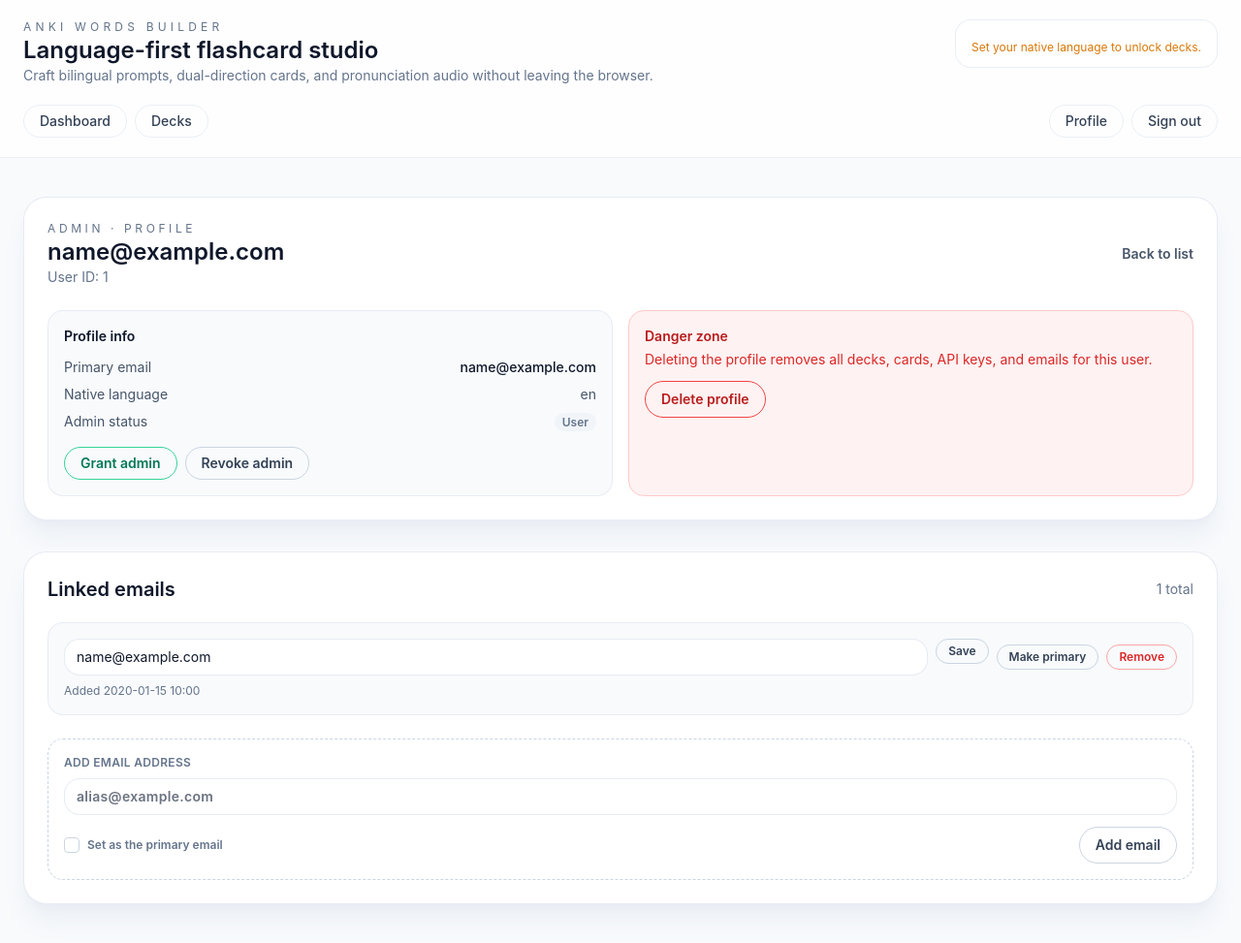
After one commit to ambrustorok/anki-words-builder, a FastAPI app: template src/templates/admin/user_detail.html in a window 1280 px wide. The commit adds this page. Shown: the whole page at 97% size. Run offline with FastAPI, Linux system fonts and the light colour scheme; the template is opened without the code that fills it: most values are stand-ins (such as "Sample title", 1, 10 or a date in 2020); some libraries are stand-ins or nearby versions.

Commit message:
Add admin role management and UI

```diff
--- a/src/app.py
+++ b/src/app.py
@@ -20,6 +20,7 @@ from .services import decks as deck_service
 from .services import generation as generation_service
 from .services import exporter as export_service
 from .services import users as user_service
+from .utils.admins import get_auto_admin_emails
 
 load_dotenv()
 
@@ -31,8 +32,9 @@ static_dir = BASE_DIR / "static"
 if static_dir.exists():
     app.mount("/static", StaticFiles(directory=str(static_dir)), name="static")
 
-LOCAL_USER_EMAIL = os.getenv("LOCAL_USER_EMAIL", "local_user@example.com")
+LOCAL_USER_EMAIL = os.getenv("LOCAL_USER_EMAIL", "local@example.com")
 ALLOW_LOCAL_USER = os.getenv("ALLOW_LOCAL_USER", "true").lower() in {"1", "true", "yes"}
+ALWAYS_ADMIN_EMAILS = get_auto_admin_emails(LOCAL_USER_EMAIL)
 NATIVE_LANGUAGE_OPTIONS = ["English"]
 TARGET_LANGUAGE_OPTIONS = ["Danish", "Hungarian"]
 def _build_logout_url(request: Request) -> str:
@@ -72,8 +74,14 @@ def get_authenticated_email(request: Request) -> str:
 
 
 def get_current_user(request: Request, email: str = Depends(get_authenticated_email)):
-    user = user_service.ensure_user(email)
+    user = user_service.ensure_user(email, auto_admin_emails=ALWAYS_ADMIN_EMAILS)
     request.state.user = user
+    return user
+
+
+def require_admin(user=Depends(get_current_user)):
+    if not user.get("is_admin"):
+        raise HTTPException(status_code=403, detail="Admin access required.")
     return user
 
 
@@ -200,6 +208,17 @@ def _get_directions_from_form(form, default_if_empty: Optional[list[str]] = None
     return directions
 
 
+def _redirect_with_feedback(path: str, *, msg: Optional[str] = None, error: Optional[str] = None):
+    params: list[str] = []
+    if msg:
+        params.append(f"msg={quote_plus(msg)}")
+    if error:
+        params.append(f"error={quote_plus(error)}")
+    if params:
+        return RedirectResponse(f"{path}?{'&'.join(params)}", status_code=303)
+    return RedirectResponse(path, status_code=303)
+
+
 @app.get("/", response_class=HTMLResponse)
 def dashboard(request: Request, user=Depends(get_current_user)):
     if not _ensure_native_language_set(user):
@@ -262,6 +281,8 @@ def profile(request: Request, user=Depends(get_current_user)):
     api_key_info = api_key_service.get_api_key_summary(user["id"])
     message = request.query_params.get("msg")
     error = request.query_params.get("error")
+    email_message = request.query_params.get("email_msg")
+    email_error = request.query_params.get("email_error")
     emails = user_service.list_user_emails(user["id"])
     return templates.TemplateResponse(
         "profile.html",
@@ -272,6 +293,8 @@ def profile(request: Request, user=Depends(get_current_user)):
             "emails": emails,
             "message": message,
             "error": error,
+            "email_message": email_message,
+            "email_error": email_error,
         },
     )
 
@@ -300,14 +323,19 @@ def add_profile_email(
     request: Request,
     user=Depends(get_current_user),
     email: str = Form(...),
+    make_primary: Optional[str] = Form(None),
 ):
+    make_primary_flag = bool(make_primary)
     try:
-        user_service.add_user_email(user["id"], email)
+        user_service.add_user_email(user["id"], email, make_primary=make_primary_flag)
     except ValueError as exc:
         return RedirectResponse(
-            f"/profile?error={quote_plus(str(exc))}", status_code=303
+            f"/profile?email_error={quote_plus(str(exc))}", status_code=303
         )
-    return RedirectResponse("/profile?msg=Email+added", status_code=303)
+    success = "Email added"
+    if make_primary_flag:
+        success = "Email added and set as primary"
+    return RedirectResponse(f"/profile?email_msg={quote_plus(success)}", status_code=303)
 
 
 @app.post("/profile/emails/{email_id}/delete")
@@ -317,9 +345,9 @@ def remove_profile_email(email_id: str, user=Depends(get_current_user)):
         user_service.remove_user_email(user["id"], email_uuid)
     except ValueError as exc:
         return RedirectResponse(
-            f"/profile?error={quote_plus(str(exc))}", status_code=303
+            f"/profile?email_error={quote_plus(str(exc))}", status_code=303
         )
-    return RedirectResponse("/profile?msg=Email+removed", status_code=303)
+    return RedirectResponse("/profile?email_msg=Email+removed", status_code=303)
 
 
 @app.post("/profile/emails/{email_id}/primary")
@@ -329,15 +357,191 @@ def make_email_primary(email_id: str, user=Depends(get_current_user)):
         user_service.set_primary_email(user["id"], email_uuid)
     except ValueError as exc:
         return RedirectResponse(
-            f"/profile?error={quote_plus(str(exc))}", status_code=303
+            f"/profile?email_error={quote_plus(str(exc))}", status_code=303
         )
-    return RedirectResponse("/profile?msg=Primary+email+updated", status_code=303)
+    return RedirectResponse("/profile?email_msg=Primary+email+updated", status_code=303)
 
 
 @app.post("/profile/delete-account")
 def delete_account(request: Request, user=Depends(get_current_user)):
     user_service.delete_user(user["id"])
     return RedirectResponse(_build_logout_url(request), status_code=303)
+
+
+@app.get("/admin/users", response_class=HTMLResponse)
+def admin_users(request: Request, user=Depends(require_admin)):
+    roster = user_service.list_all_users()
+    message = request.query_params.get("msg")
+    error = request.query_params.get("error")
+    return templates.TemplateResponse(
+        "admin/users.html",
+        {
+            "request": request,
+            "user": user,
+            "users": roster,
+            "message": message,
+            "error": error,
+        },
+    )
+
+
+@app.get("/admin/users/{user_id}", response_class=HTMLResponse)
+def admin_user_detail(request: Request, user_id: str, user=Depends(require_admin)):
+    user_uuid = _parse_uuid(user_id, entity="User")
+    managed = user_service.get_user(user_uuid)
+    if not managed:
+        raise HTTPException(status_code=404, detail="User not found.")
+    emails = user_service.list_user_emails(user_uuid)
+    message = request.query_params.get("msg")
+    error = request.query_params.get("error")
+    return templates.TemplateResponse(
+        "admin/user_detail.html",
+        {
+            "request": request,
+            "user": user,
+            "managed_user": managed,
+            "emails": emails,
+            "message": message,
+            "error": error,
+            "always_admin_emails": ALWAYS_ADMIN_EMAILS,
+        },
+    )
+
+
+@app.post("/admin/users/{user_id}/delete")
+def admin_delete_user(user_id: str, user=Depends(require_admin)):
+    user_uuid = _parse_uuid(user_id, entity="User")
+    managed = user_service.get_user(user_uuid)
+    if not managed:
+        raise HTTPException(status_code=404, detail="User not found.")
+    primary = (managed.get("primary_email") or "").lower()
+    if primary and primary in ALWAYS_ADMIN_EMAILS:
+        return _redirect_with_feedback(
+            f"/admin/users/{user_id}",
+            error="Cannot delete a protected admin profile.",
+        )
+    user_service.delete_user(user_uuid)
+    return _redirect_with_feedback(
+        "/admin/users",
+        msg="Profile deleted.",
+    )
+
+
+@app.post("/admin/users/{user_id}/emails")
+def admin_add_user_email(
+    user_id: str,
+    user=Depends(require_admin),
+    email: str = Form(...),
+    make_primary: Optional[str] = Form(None),
+):
+    user_uuid = _parse_uuid(user_id, entity="User")
+    managed = user_service.get_user(user_uuid)
+    if not managed:
+        raise HTTPException(status_code=404, detail="User not found.")
+    try:
+        user_service.add_user_email(user_uuid, email, make_primary=bool(make_primary))
+    except ValueError as exc:
+        return _redirect_with_feedback(
+            f"/admin/users/{user_id}",
+            error=str(exc),
+        )
+    message = "Email added."
+    if make_primary:
+        message = "Email added and set as primary."
+    return _redirect_with_feedback(
+        f"/admin/users/{user_id}",
+        msg=message,
+    )
+
+
+@app.post("/admin/users/{user_id}/emails/{email_id}/update")
+def admin_update_user_email(
+    user_id: str,
+    email_id: str,
+    user=Depends(require_admin),
+    new_email: str = Form(...),
+):
+    _ = _parse_uuid(user_id, entity="User")
+    email_uuid = _parse_uuid(email_id, entity="Email")
+    try:
+        user_service.update_user_email(email_uuid, new_email)
+    except ValueError as exc:
+        return _redirect_with_feedback(
+            f"/admin/users/{user_id}",
+            error=str(exc),
+        )
+    return _redirect_with_feedback(
+        f"/admin/users/{user_id}",
+        msg="Email updated.",
+    )
+
+
+@app.post("/admin/users/{user_id}/emails/{email_id}/delete")
+def admin_delete_user_email(user_id: str, email_id: str, user=Depends(require_admin)):
+    user_uuid = _parse_uuid(user_id, entity="User")
+    email_uuid = _parse_uuid(email_id, entity="Email")
+    try:
+        user_service.remove_user_email(user_uuid, email_uuid)
+    except ValueError as exc:
+        return _redirect_with_feedback(
+            f"/admin/users/{user_id}",
+            error=str(exc),
+        )
+    return _redirect_with_feedback(
+        f"/admin/users/{user_id}",
+        msg="Email removed.",
+    )
+
+
+@app.post("/admin/users/{user_id}/emails/{email_id}/primary")
+def admin_set_primary_email(user_id: str, email_id: str, user=Depends(require_admin)):
+    user_uuid = _parse_uuid(user_id, entity="User")
+    email_uuid = _parse_uuid(email_id, entity="Email")
+    try:
+        user_service.set_primary_email(user_uuid, email_uuid)
+    except ValueError as exc:
+        return _redirect_with_feedback(
+            f"/admin/users/{user_id}",
+            error=str(exc),
+        )
+    return _redirect_with_feedback(
+        f"/admin/users/{user_id}",
+        msg="Primary email updated.",
+    )
+
+
+@app.post("/admin/users/{user_id}/admin")
+def admin_toggle_admin(
+    user_id: str,
+    action: str = Form(...),
+    user=Depends(require_admin),
+):
+    user_uuid = _parse_uuid(user_id, entity="User")
+    managed = user_service.get_user(user_uuid)
+    if not managed:
+        raise HTTPException(status_code=404, detail="User not found.")
+    desired_state = None
+    if action == "grant":
+        desired_state = True
+    elif action == "revoke":
+        desired_state = False
+    else:
+        return _redirect_with_feedback(
+            f"/admin/users/{user_id}",
+            error="Unknown admin action.",
+        )
+    primary = (managed.get("primary_email") or "").lower()
+    if primary and primary in ALWAYS_ADMIN_EMAILS and not desired_state:
+        return _redirect_with_feedback(
+            f"/admin/users/{user_id}",
+            error="Cannot revoke admin from a protected account.",
+        )
+    user_service.set_admin_status(user_uuid, desired_state)
+    status_text = "Admin access granted." if desired_state else "Admin access revoked."
+    return _redirect_with_feedback(
+        f"/admin/users/{user_id}",
+        msg=status_text,
+    )
 
 
 @app.get("/decks", response_class=HTMLResponse)
--- a/src/db/core.py
+++ b/src/db/core.py
@@ -36,9 +36,13 @@ def init_db():
                     id UUID PRIMARY KEY,
                     native_language TEXT,
                     created_at TIMESTAMPTZ NOT NULL DEFAULT NOW(),
-                    deleted_at TIMESTAMPTZ
+                    deleted_at TIMESTAMPTZ,
+                    is_admin BOOLEAN NOT NULL DEFAULT FALSE
                 )
                 """
+            )
+            cur.execute(
+                "ALTER TABLE users ADD COLUMN IF NOT EXISTS is_admin BOOLEAN NOT NULL DEFAULT FALSE"
             )
             cur.execute(
                 """
--- /dev/null
+++ b/src/templates/admin/user_detail.html
@@ -0,0 +1,114 @@
+{% extends "base.html" %}
+
+{% block content %}
+{% set primary_lower = managed_user.primary_email|lower if managed_user.primary_email else "" %}
+{% set is_protected = primary_lower and primary_lower in always_admin_emails %}
+<section class="space-y-6 rounded-3xl border border-slate-200/80 bg-white p-6 shadow-xl shadow-slate-200/60 dark:border-white/10 dark:bg-slate-900/60 dark:shadow-black/30">
+    <div class="flex flex-wrap items-center justify-between gap-3">
+        <div>
+            <p class="text-xs uppercase tracking-[0.3em] text-slate-500 dark:text-slate-400">Admin · Profile</p>
+            <h2 class="text-2xl font-semibold text-slate-900 dark:text-white">{{ managed_user.primary_email or "Unassigned email" }}</h2>
+            <p class="text-sm text-slate-500 dark:text-slate-400">User ID: {{ managed_user.id }}</p>
+        </div>
+        <a href="/admin/users" class="text-sm font-semibold text-slate-600 underline-offset-2 hover:underline dark:text-slate-300">Back to list</a>
+    </div>
+    {% if message %}
+        <p class="rounded-2xl border border-emerald-400/40 bg-emerald-100 px-4 py-3 text-sm font-medium text-emerald-800 dark:border-emerald-400/30 dark:bg-emerald-500/10 dark:text-emerald-200">{{ message }}</p>
+    {% endif %}
+    {% if error %}
+        <p class="rounded-2xl border border-red-400/40 bg-red-100 px-4 py-3 text-sm font-medium text-red-800 dark:border-red-400/30 dark:bg-red-500/10 dark:text-red-200">{{ error }}</p>
+    {% endif %}
+    <div class="grid gap-4 md:grid-cols-2">
+        <div class="rounded-2xl border border-slate-200/70 bg-slate-50 p-4 dark:border-white/10 dark:bg-black/30">
+            <h3 class="text-sm font-semibold text-slate-900 dark:text-white">Profile info</h3>
+            <dl class="mt-3 space-y-2 text-sm text-slate-600 dark:text-slate-300">
+                <div class="flex justify-between">
+                    <dt>Primary email</dt>
+                    <dd class="font-medium text-slate-900 dark:text-white">{{ managed_user.primary_email or "—" }}</dd>
+                </div>
+                <div class="flex justify-between">
+                    <dt>Native language</dt>
+                    <dd>{{ managed_user.native_language or "Not set" }}</dd>
+                </div>
+                <div class="flex items-center justify-between gap-2">
+                    <dt>Admin status</dt>
+                    <dd>
+                        {% if managed_user.is_admin %}
+                            <span class="rounded-full bg-emerald-100 px-2 py-0.5 text-xs font-semibold text-emerald-800 dark:bg-emerald-400/10 dark:text-emerald-200">Admin</span>
+                        {% else %}
+                            <span class="rounded-full bg-slate-100 px-2 py-0.5 text-xs font-semibold text-slate-500 dark:bg-white/10 dark:text-white/70">User</span>
+                        {% endif %}
+                    </dd>
+                </div>
+            </dl>
+            <div class="mt-4 flex flex-wrap gap-2">
+                <form method="post" action="/admin/users/{{ managed_user.id }}/admin">
+                    <input type="hidden" name="action" value="grant">
+                    <button type="submit" class="rounded-full border border-emerald-400 px-4 py-1.5 text-sm font-semibold text-emerald-700 hover:bg-emerald-50 dark:border-emerald-300/40 dark:text-emerald-200">Grant admin</button>
+                </form>
+                <form method="post" action="/admin/users/{{ managed_user.id }}/admin" onsubmit="return {{ 'false' if is_protected else 'confirm(\"Revoke admin access?\")' }};">
+                    <input type="hidden" name="action" value="revoke">
+                    <button type="submit" class="rounded-full border border-slate-300 px-4 py-1.5 text-sm font-semibold text-slate-700 hover:bg-slate-50 disabled:cursor-not-allowed disabled:opacity-60 dark:border-white/20 dark:text-white" {% if is_protected %}disabled{% endif %}>Revoke admin</button>
+                </form>
+            </div>
+            {% if is_protected %}
+                <p class="mt-2 text-xs text-amber-600 dark:text-amber-300">This email is protected and always remains an admin.</p>
+            {% endif %}
+        </div>
+        <div class="rounded-2xl border border-red-200 bg-red-50 p-4 dark:border-red-400/30 dark:bg-red-500/10">
+            <h3 class="text-sm font-semibold text-red-700 dark:text-red-200">Danger zone</h3>
+            <p class="mt-1 text-sm text-red-600 dark:text-red-200">Deleting the profile removes all decks, cards, API keys, and emails for this user.</p>
+            <form method="post" action="/admin/users/{{ managed_user.id }}/delete" class="mt-3" onsubmit="return {{ 'false' if is_protected else 'confirm(\"Delete this profile permanently?\")' }};">
+                <button type="submit" class="rounded-full border border-red-500 px-4 py-2 text-sm font-semibold text-red-700 hover:bg-red-500 hover:text-white disabled:cursor-not-allowed disabled:opacity-60 dark:border-red-300 dark:text-red-200 dark:hover:bg-red-400/30" {% if is_protected %}disabled{% endif %}>Delete profile</button>
+            </form>
+        </div>
+    </div>
+</section>
+
+<section class="rounded-3xl border border-slate-200/80 bg-white p-6 shadow-xl shadow-slate-200/60 dark:border-white/10 dark:bg-slate-900/60 dark:shadow-black/30">
+    <div class="flex flex-wrap items-center justify-between gap-3">
+        <h3 class="text-xl font-semibold text-slate-900 dark:text-white">Linked emails</h3>
+        <span class="text-sm text-slate-500 dark:text-slate-400">{{ emails|length }} total</span>
+    </div>
+    <ul class="mt-5 space-y-4">
+        {% for item in emails %}
+            <li class="rounded-2xl border border-slate-200/70 bg-slate-50 p-4 dark:border-white/10 dark:bg-black/20">
+                <div class="flex flex-col gap-2 sm:flex-row sm:items-center sm:justify-between">
+                    <form method="post" action="/admin/users/{{ managed_user.id }}/emails/{{ item.id }}/update" class="flex flex-1 flex-col gap-2 sm:flex-row sm:items-center">
+                        <input type="email" name="new_email" value="{{ item.email }}" required class="w-full rounded-2xl border border-slate-200/80 bg-white px-3 py-2 text-sm text-slate-900 dark:border-white/10 dark:bg-slate-950/60 dark:text-white">
+                        <button type="submit" class="self-start rounded-full border border-slate-300 px-3 py-1 text-xs font-semibold text-slate-700 hover:bg-slate-100 dark:border-white/20 dark:text-white">Save</button>
+                    </form>
+                    <div class="flex flex-wrap items-center gap-2 text-xs font-semibold">
+                        {% if item.is_primary %}
+                            <span class="rounded-full bg-emerald-100 px-2 py-0.5 text-emerald-800 dark:bg-emerald-400/10 dark:text-emerald-200">Primary</span>
+                        {% else %}
+                            <form method="post" action="/admin/users/{{ managed_user.id }}/emails/{{ item.id }}/primary">
+                                <button type="submit" class="rounded-full border border-slate-300 px-3 py-1 text-slate-700 hover:bg-slate-100 dark:border-white/20 dark:text-white">Make primary</button>
+                            </form>
+                            <form method="post" action="/admin/users/{{ managed_user.id }}/emails/{{ item.id }}/delete" onsubmit="return confirm('Remove this email?');">
+                                <button type="submit" class="rounded-full border border-red-300 px-3 py-1 text-red-600 hover:bg-red-100 dark:border-red-300/40 dark:text-red-200">Remove</button>
+                            </form>
+                        {% endif %}
+                    </div>
+                </div>
+                <p class="mt-2 text-xs text-slate-500 dark:text-slate-400">Added {{ item.created_at.strftime('%Y-%m-%d %H:%M') if item.created_at else '—' }}</p>
+            </li>
+        {% else %}
+            <li class="rounded-2xl border border-dashed border-slate-300 px-4 py-3 text-sm text-slate-500 dark:border-white/20 dark:text-slate-400">No emails linked.</li>
+        {% endfor %}
+    </ul>
+    <form method="post" action="/admin/users/{{ managed_user.id }}/emails" class="mt-6 grid gap-3 rounded-2xl border border-dashed border-slate-300 px-4 py-4 dark:border-white/20 md:grid-cols-2">
+        <label class="text-xs font-semibold uppercase tracking-wide text-slate-500 dark:text-slate-400 md:col-span-2">
+            Add email address
+            <input type="email" name="email" placeholder="alias@example.com" required class="mt-2 w-full rounded-2xl border border-slate-200/80 bg-white px-3 py-2 text-sm text-slate-900 dark:border-white/10 dark:bg-slate-950/60 dark:text-white">
+        </label>
+        <label class="flex items-center gap-2 text-xs font-semibold uppercase tracking-wide text-slate-500 dark:text-slate-400">
+            <input type="checkbox" name="make_primary" class="h-4 w-4 rounded border-slate-300 text-brand focus:ring-brand dark:border-white/30">
+            <span class="normal-case tracking-normal">Set as the primary email</span>
+        </label>
+        <div class="md:text-right">
+            <button type="submit" class="rounded-full border border-slate-300 px-4 py-2 text-sm font-semibold text-slate-700 hover:border-brand hover:text-slate-900 dark:border-white/20 dark:text-white">Add email</button>
+        </div>
+    </form>
+</section>
+{% endblock %}
--- a/src/templates/base.html
+++ b/src/templates/base.html
@@ -67,6 +67,9 @@
                     <div class="flex items-center gap-2">
                         <a class="rounded-full border border-slate-200/70 px-4 py-1.5 transition hover:bg-slate-900/10 dark:border-white/20 dark:hover:bg-white/10" href="/">Dashboard</a>
                         <a class="rounded-full border border-slate-200/70 px-4 py-1.5 transition hover:bg-slate-900/10 dark:border-white/20 dark:hover:bg-white/10" href="/decks">Decks</a>
+                        {% if user.is_admin %}
+                            <a class="rounded-full border border-slate-200/70 px-4 py-1.5 transition hover:bg-slate-900/10 dark:border-white/20 dark:hover:bg-white/10" href="/admin/users">Admin</a>
+                        {% endif %}
                     </div>
                     <div class="flex items-center gap-2">
                         <a class="rounded-full border border-slate-200/70 px-4 py-1.5 transition hover:bg-slate-900/10 dark:border-white/20 dark:hover:bg-white/10" href="/profile">Profile</a>
@@ -90,6 +93,9 @@
                             <p class="text-[11px] uppercase tracking-[0.2em] text-slate-400 dark:text-slate-500">Navigate</p>
                             <a class="block rounded-full border border-slate-200/70 px-4 py-2 text-center font-medium transition hover:bg-slate-900/5 dark:border-white/20 dark:hover:bg-white/10" href="/">Dashboard</a>
                             <a class="block rounded-full border border-slate-200/70 px-4 py-2 text-center font-medium transition hover:bg-slate-900/5 dark:border-white/20 dark:hover:bg-white/10" href="/decks">Decks</a>
+                            {% if user.is_admin %}
+                                <a class="block rounded-full border border-slate-200/70 px-4 py-2 text-center font-medium transition hover:bg-slate-900/5 dark:border-white/20 dark:hover:bg-white/10" href="/admin/users">Admin</a>
+                            {% endif %}
                         </div>
                         <div class="space-y-1">
                             <p class="text-[11px] uppercase tracking-[0.2em] text-slate-400 dark:text-slate-500">Account</p>
```
Also changed, not shown: src/services/users.py (+118 -10 lines), src/templates/admin/users.html (added, +57 -0 lines), src/templates/profile.html (+10 -0 lines), src/utils/admins.py (added, +22 -0 lines), README.md.
